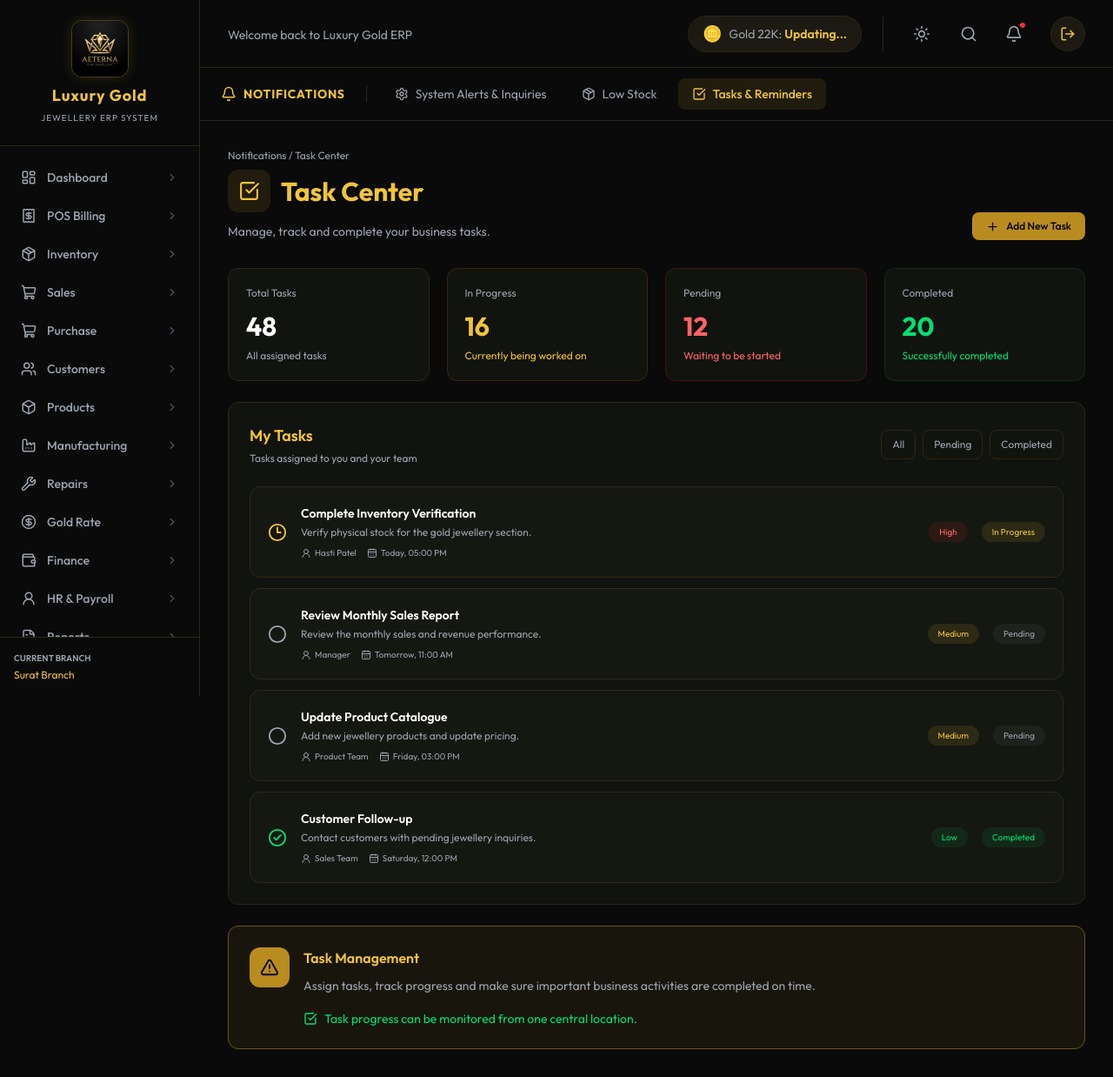
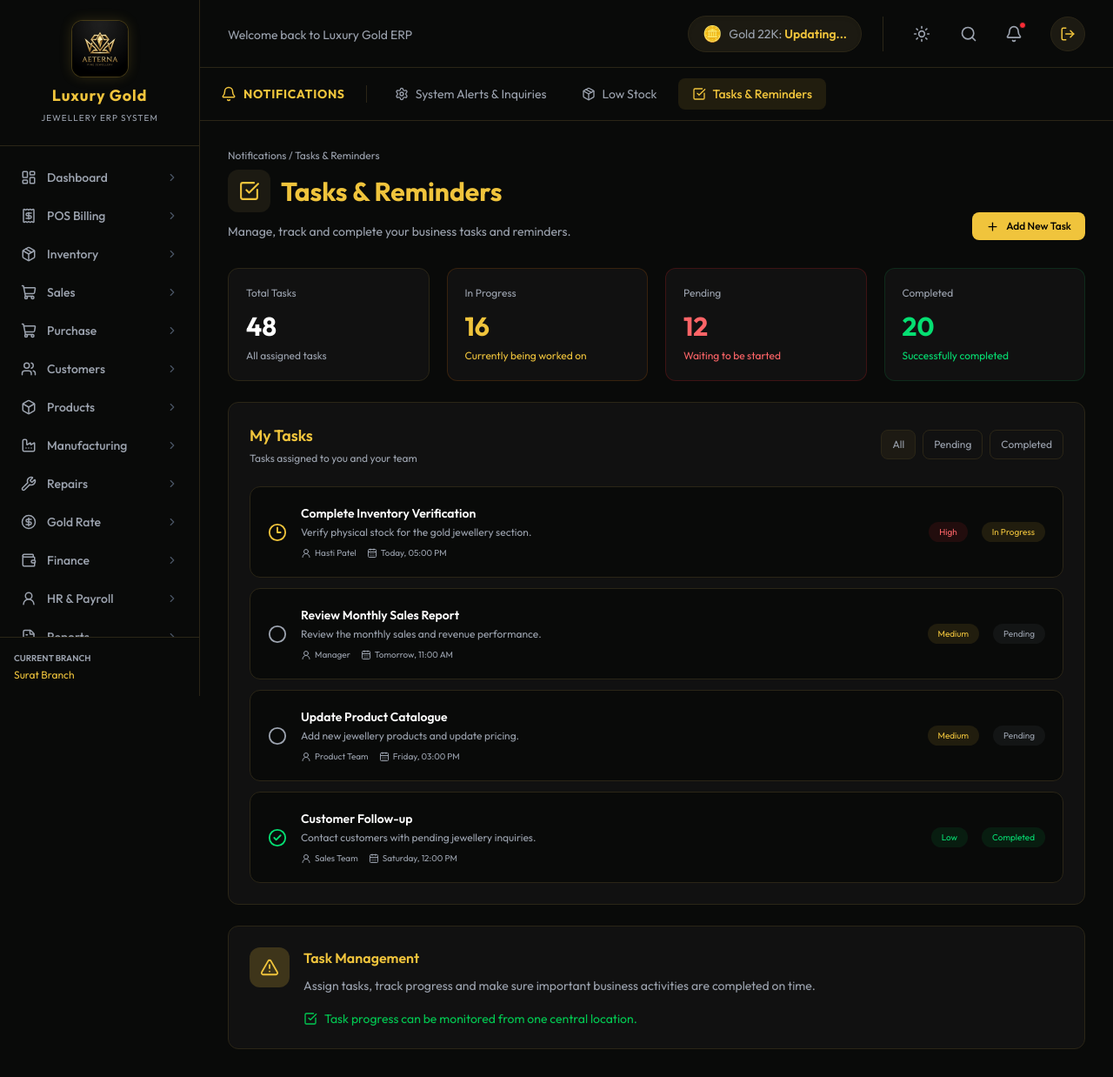
Before and after one commit to ayushi3009-as/luxury-gold-erp-frontend, a Next.js app: page /notifications/task-center in a window 1280 px wide. Shown: the whole page at 87% size. Built offline with nearby package versions, Linux system fonts and the light colour scheme; no server answers.

Commit message:
Fix UI colors for light/dark mode on Task Center page and rename to Tasks & Reminders

```diff
--- a/app/notifications/task-center/page.tsx
+++ b/app/notifications/task-center/page.tsx
@@ -59,33 +59,26 @@ export default function TaskCenterPage() {
         <div className="flex items-end justify-between">
 
           <div>
-
             <p className="text-xs text-text-secondary">
-              Notifications / Task Center
+              Notifications / Tasks & Reminders
             </p>
-
             <div className="mt-2 flex items-center gap-3">
-
-              <div className="rounded-xl bg-[#211c0d] p-3">
-                <CheckSquare
-                  size={25}
-                  className="text-accent-gold"
-                />
+              <div className="rounded-xl bg-background-tertiary p-3">
+                <CheckSquare size={25} className="text-accent-gold" />
               </div>
-
               <h1 className="text-3xl font-bold text-accent-gold">
-                Task Center
+                Tasks & Reminders
               </h1>
-
             </div>
-
             <p className="mt-3 text-sm text-text-secondary">
-              Manage, track and complete your business tasks.
+              Manage, track and complete your business tasks and reminders.
             </p>
-
           </div>
 
-          <button className="flex items-center gap-2 rounded-lg bg-[#b98c20] px-4 py-2 text-xs font-medium text-black transition hover:bg-[#d0a52d]">
+          <button
+            onClick={() => alert("Add Task functionality will open a modal here.")}
+            className="flex items-center gap-2 rounded-lg bg-accent-gold px-4 py-2 text-xs font-medium text-black transition hover:bg-accent-gold/80"
+          >
             <Plus size={15} />
             Add New Task
           </button>
@@ -94,106 +87,49 @@ export default function TaskCenterPage() {
 
         {/* SUMMARY CARDS */}
         <div className="mt-8 grid grid-cols-4 gap-5">
-
-          <div className="rounded-xl border border-border-theme bg-[#11130f] p-5">
-
-            <p className="text-xs text-text-secondary">
-              Total Tasks
-            </p>
-
-            <h2 className="mt-3 text-3xl font-bold">
-              48
-            </h2>
-
-            <p className="mt-2 text-xs text-text-secondary">
-              All assigned tasks
-            </p>
-
+          <div className="rounded-xl border border-border-theme bg-background-secondary p-5">
+            <p className="text-xs text-text-secondary">Total Tasks</p>
+            <h2 className="mt-3 text-3xl font-bold">48</h2>
+            <p className="mt-2 text-xs text-text-secondary">All assigned tasks</p>
           </div>
 
-          <div className="rounded-xl border border-yellow-900/40 bg-[#11130f] p-5">
-
-            <p className="text-xs text-text-secondary">
-              In Progress
-            </p>
-
-            <h2 className="mt-3 text-3xl font-bold text-accent-gold">
-              16
-            </h2>
-
-            <p className="mt-2 text-xs text-accent-gold">
-              Currently being worked on
-            </p>
-
+          <div className="rounded-xl border border-yellow-900/40 bg-background-secondary p-5">
+            <p className="text-xs text-text-secondary">In Progress</p>
+            <h2 className="mt-3 text-3xl font-bold text-accent-gold">16</h2>
+            <p className="mt-2 text-xs text-accent-gold">Currently being worked on</p>
           </div>
 
-          <div className="rounded-xl border border-red-900/40 bg-[#11130f] p-5">
-
-            <p className="text-xs text-text-secondary">
-              Pending
-            </p>
-
-            <h2 className="mt-3 text-3xl font-bold text-red-400">
-              12
-            </h2>
-
-            <p className="mt-2 text-xs text-red-400">
-              Waiting to be started
-            </p>
-
+          <div className="rounded-xl border border-red-900/40 bg-background-secondary p-5">
+            <p className="text-xs text-text-secondary">Pending</p>
+            <h2 className="mt-3 text-3xl font-bold text-red-400">12</h2>
+            <p className="mt-2 text-xs text-red-400">Waiting to be started</p>
           </div>
 
-          <div className="rounded-xl border border-green-900/40 bg-[#11130f] p-5">
-
-            <p className="text-xs text-text-secondary">
-              Completed
-            </p>
-
-            <h2 className="mt-3 text-3xl font-bold text-green-400">
-              20
-            </h2>
-
-            <p className="mt-2 text-xs text-green-400">
-              Successfully completed
-            </p>
-
+          <div className="rounded-xl border border-green-900/40 bg-background-secondary p-5">
+            <p className="text-xs text-text-secondary">Completed</p>
+            <h2 className="mt-3 text-3xl font-bold text-green-400">20</h2>
+            <p className="mt-2 text-xs text-green-400">Successfully completed</p>
           </div>
-
         </div>
 
         {/* TASK LIST */}
-        <div className="mt-6 rounded-xl border border-border-theme bg-[#11130f] p-6">
-
+        <div className="mt-6 rounded-xl border border-border-theme bg-background-secondary p-6">
           <div className="flex items-center justify-between">
-
             <div>
-
-              <h2 className="text-lg font-semibold text-accent-gold">
-                My Tasks
-              </h2>
-
-              <p className="mt-1 text-xs text-text-secondary">
-                Tasks assigned to you and your team
-              </p>
-
+              <h2 className="text-lg font-semibold text-accent-gold">My Tasks</h2>
+              <p className="mt-1 text-xs text-text-secondary">Tasks assigned to you and your team</p>
             </div>
-
             <div className="flex gap-2">
-
-              <button className="rounded-lg border border-border-theme px-3 py-2 text-xs text-text-secondary hover:border-[#e4b52d] hover:text-accent-gold">
+              <button className="rounded-lg border border-border-theme px-3 py-2 text-xs text-text-secondary hover:border-accent-gold hover:text-accent-gold bg-accent-gold/5">
                 All
               </button>
-
-              <button className="rounded-lg border border-border-theme px-3 py-2 text-xs text-text-secondary hover:border-[#e4b52d] hover:text-accent-gold">
+              <button className="rounded-lg border border-border-theme px-3 py-2 text-xs text-text-secondary hover:border-accent-gold hover:text-accent-gold">
                 Pending
               </button>
-
-              <button className="rounded-lg border border-border-theme px-3 py-2 text-xs text-text-secondary hover:border-[#e4b52d] hover:text-accent-gold">
+              <button className="rounded-lg border border-border-theme px-3 py-2 text-xs text-text-secondary hover:border-accent-gold hover:text-accent-gold">
                 Completed
               </button>
-
             </div>
-
           </div>
 
           <div className="mt-6 space-y-3">
@@ -202,7 +138,7 @@ export default function TaskCenterPage() {
 
               <div
                 key={task.title}
-                className="flex items-center justify-between rounded-xl border border-[#2f2a1b] bg-[#151711] p-5 transition hover:border-[#6c5420]"
+                className="flex items-center justify-between rounded-xl border border-border-theme bg-background-primary p-5 transition hover:border-accent-gold"
               >
 
                 <div className="flex items-center gap-4">
@@ -293,37 +229,25 @@ export default function TaskCenterPage() {
         </div>
 
         {/* TASK INSIGHT */}
-        <div className="mt-6 rounded-xl border border-[#6c5420] bg-[#18150c] p-6">
-
+        <div className="mt-6 rounded-xl border border-border-theme bg-background-secondary p-6">
           <div className="flex items-start gap-4">
-
-            <div className="rounded-xl bg-[#b98c20] p-3">
-              <AlertTriangle
-                size={22}
-                className="text-black"
-              />
+            <div className="rounded-xl bg-accent-gold/20 p-3">
+              <AlertTriangle size={22} className="text-accent-gold" />
             </div>
-
             <div>
-
               <h2 className="font-semibold text-accent-gold">
                 Task Management
               </h2>
-
               <p className="mt-2 text-sm leading-6 text-text-secondary">
                 Assign tasks, track progress and make sure important business
                 activities are completed on time.
               </p>
-
-              <div className="mt-4 flex items-center gap-2 text-sm text-green-400">
+              <div className="mt-4 flex items-center gap-2 text-sm text-green-500">
                 <CheckSquare size={16} />
                 Task progress can be monitored from one central location.
               </div>
-
             </div>
-
           </div>
-
         </div>
 
       </main>
```
